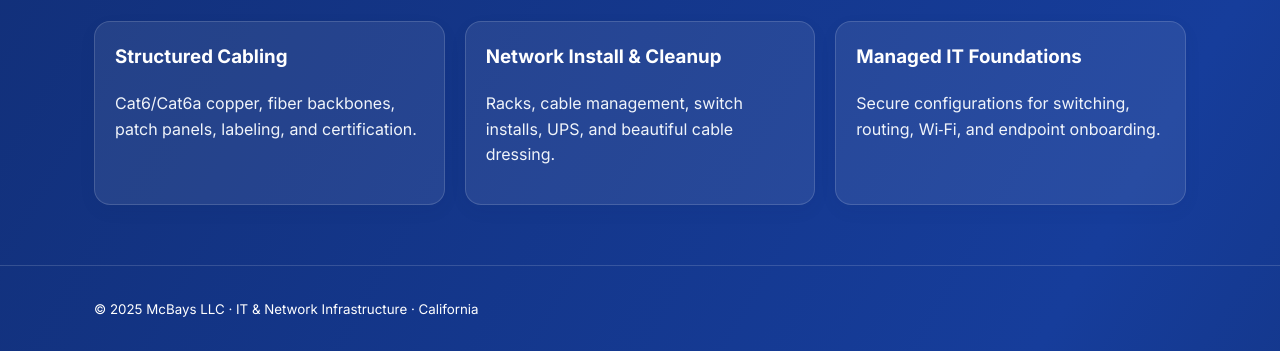
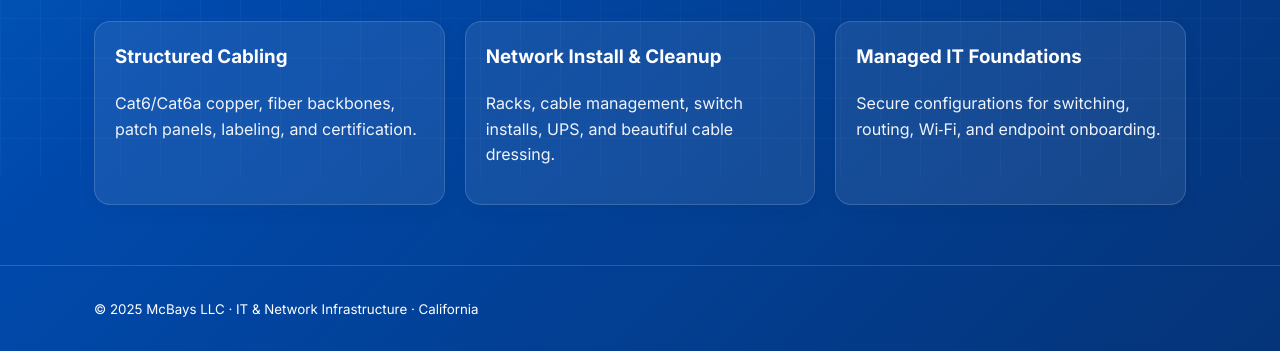
Before and after one commit to marcusmcbay/McBays, a plain HTML site: page index.html in a window 1280 px wide. Shown: the part 622-973 px from the top of the page. Drawn offline with Linux system fonts and the light colour scheme.

Commit message:
gridupdate

```diff
--- a/assets/css/style.css
+++ b/assets/css/style.css
@@ -42,7 +42,7 @@ nav a.active, nav a:hover{ color:var(--text) }
 .logo-img{ width:32px; height:32px; border-radius:8px; display:inline-block; vertical-align:middle; object-fit:contain; flex:0 0 32px }
 a.brand:active .logo-img, a.brand:focus .logo-img{ transform:none }
 
-/* Hero layout (no bg here — body drives the gradient when enabled) */
+/* Hero layout */
 .hero{
   display:grid; grid-template-columns:1.2fr 1fr; gap:32px; align-items:center;
   padding:72px 0 56px;
@@ -121,13 +121,26 @@ footer a:hover{ color:var(--text) }
 /* Full-page animated background */
 /* ============================= */
 body.is-animated{
-  background: linear-gradient(120deg, #0a1b3f, #102a6b, #163d9b, #0a1b3f);
-  background-size: 300% 300%;
-  animation: page-shift 18s ease-in-out infinite;
+  background: linear-gradient(-45deg, #0a1b3f, #004aad, #00c6ff, #7f00ff);
+  background-size: 400% 400%;
+  animation: page-shift 12s ease-in-out infinite;
   color: #fff; /* default text on dark bg */
 }
 
-/* Make text readable when on dark bg */
+/* Subtle tech grid overlay */
+body.is-animated::before{
+  content:"";
+  position: fixed; inset:0;
+  background-image:
+    linear-gradient(rgba(255,255,255,0.03) 1px, transparent 1px),
+    linear-gradient(90deg, rgba(255,255,255,0.03) 1px, transparent 1px);
+  background-size: 40px 40px;
+  pointer-events: none;
+  z-index: 0;
+}
+body.is-animated > *{ position: relative; z-index: 1 }
+
+/* Make text readable */
 body.is-animated h1,
 body.is-animated h2,
 body.is-animated h3,
@@ -163,12 +176,11 @@ body.is-animated footer{
 body.is-animated footer a{ color: #d9e2f1 }
 body.is-animated footer a:hover{ color:#fff }
 
-/* Keep header bright/translucent above gradient (already defined) */
-/* header { background: rgba(255,255,255,.85); backdrop-filter: blur(10px); } */
-
 /* Animation keyframes */
 @keyframes page-shift{
   0%   { background-position: 0% 50%; }
+  25%  { background-position: 50% 100%; }
   50%  { background-position: 100% 50%; }
+  75%  { background-position: 50% 0%; }
   100% { background-position: 0% 50%; }
 }
```
Also changed, not shown: index.html (+0 -1 lines).
